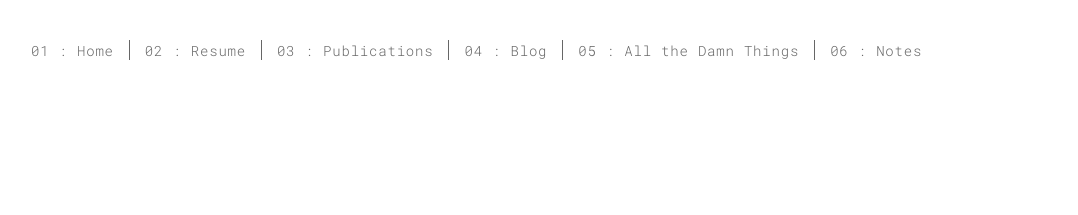
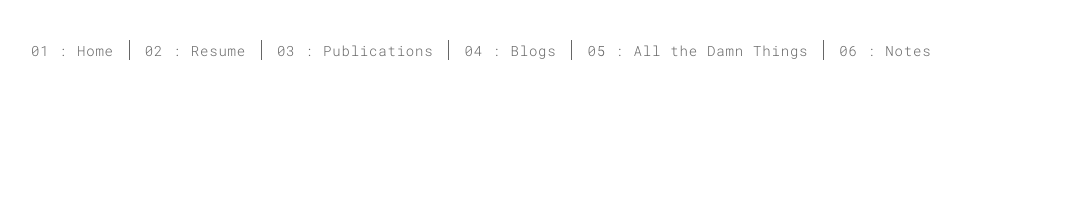
Before and after one commit to gigwegbe/gigwegbe.github.io, a Jekyll site: the page built from _blogs/2025-05-16-cmu.md, in a window 1280 px wide. Shown: the top 215 px of the page, without its empty margins (54-1132 px from the left). Built offline with Jekyll 4.4.1, drawn with Linux system fonts in a browser that asks for light colours.

```diff
--- a/_blogs/2025-05-16-cmu.md
+++ b/_blogs/2025-05-16-cmu.md
@@ -17,6 +17,3 @@ tags: CMU, college
 <div class="graphic-container">
     <img src="/img/blogs/single_bg.jpg" width="100%">
 </div>
-<!-- <div class="graphic-caption">
-    When I found out I got into MIT (and Caltech)!
-</div> -->
--- a/_layouts/default.html
+++ b/_layouts/default.html
@@ -43,7 +43,7 @@
                         <li><a href="{{ site.baseurl }}/index.html" title="">01 : Home</a></li>
                         <li><a href="{{ site.baseurl }}/resume.html" title="">02 : Resume</a></li>
                         <li><a href="{{ site.baseurl }}/publications.html" title="">03 : Publications</a></li>
-                        <li><a href="{{ site.baseurl }}/blog.html" title="">04 : Blog</a></li>
+                        <li><a href="{{ site.baseurl }}/blogs.html" title="">04 : Blogs</a></li>
                         <li><a href="{{ site.baseurl }}/things.html" title="">05 : All the Damn Things</a></li>
                         <li><a href="{{ site.baseurl }}/notes.html" title="">06 : Notes</a></li>
                         <!-- All the Damn Things | Things I Screwed With -->
```
Also changed, not shown: blogs.html (renamed from blog.html).
